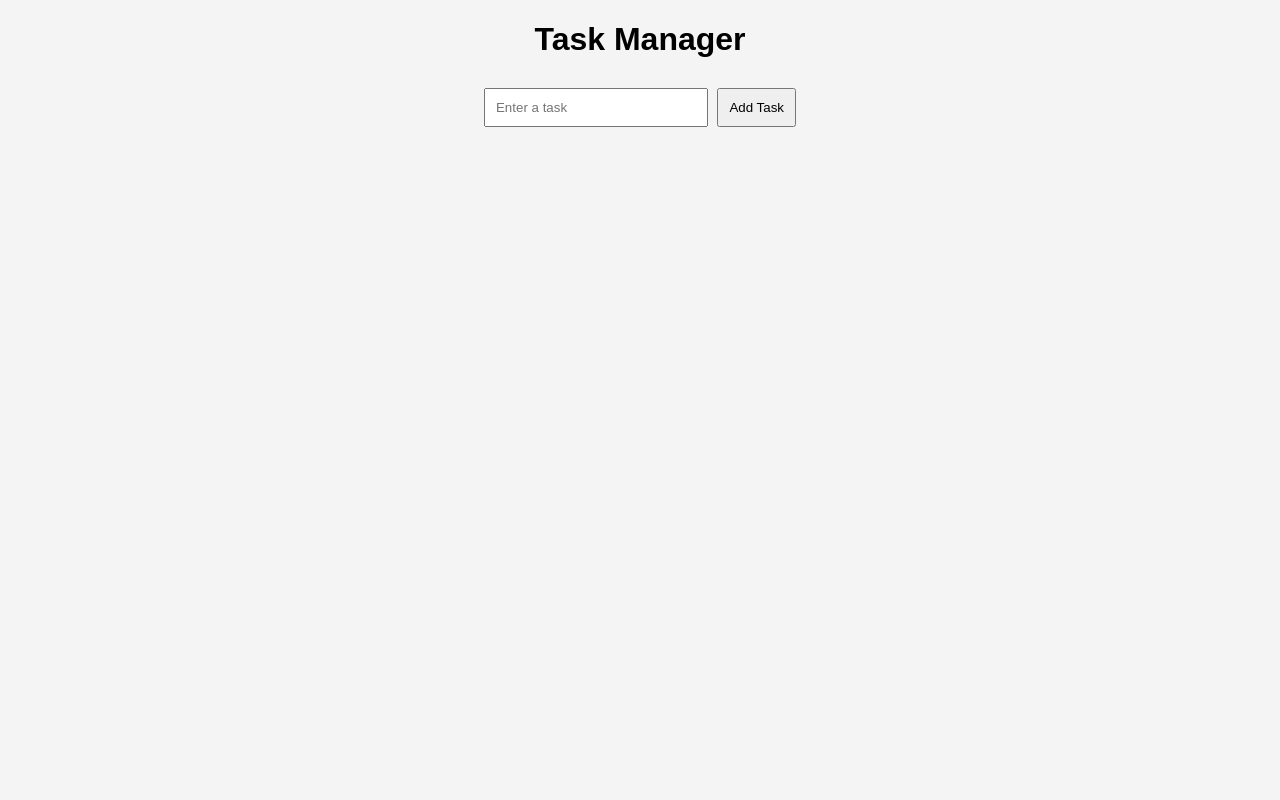
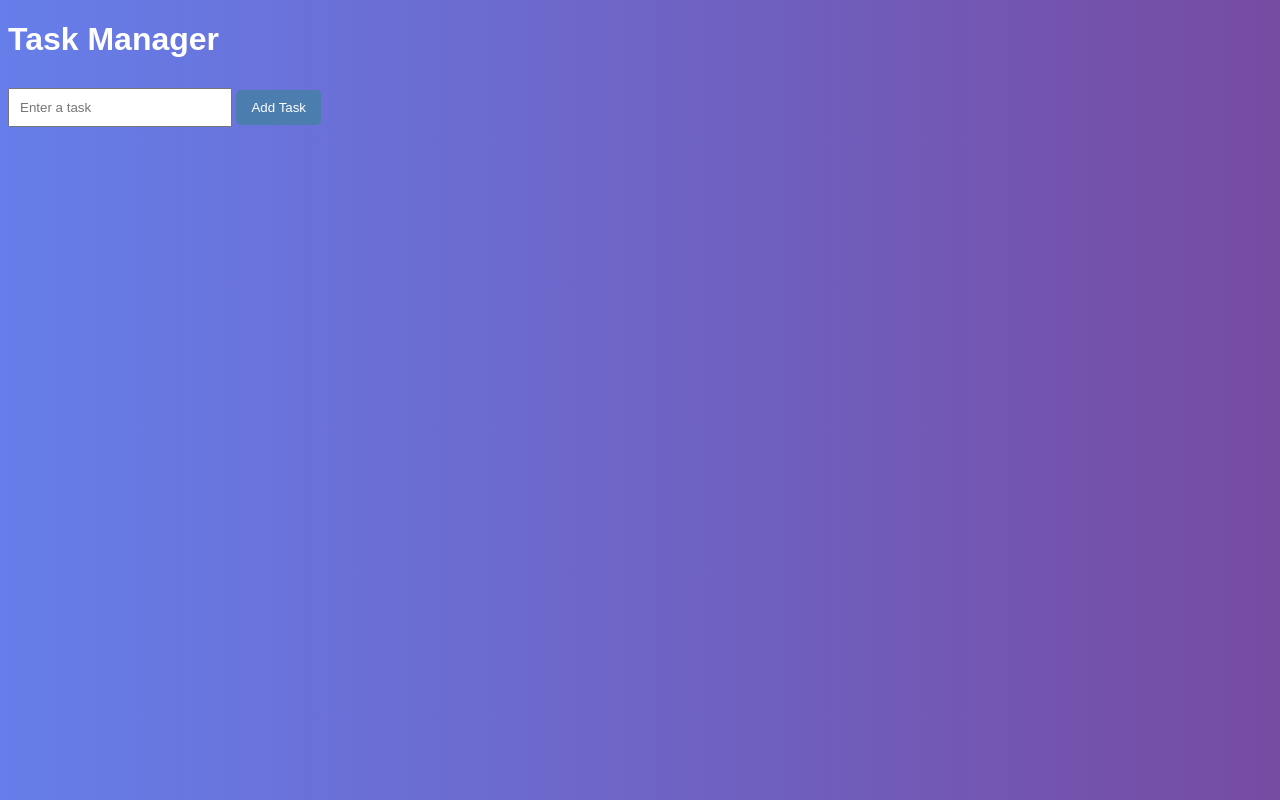
Before and after one commit to beatrizmaslikova-ctrl/git, a plain HTML site: page index.html in a window 1280 px wide. Drawn offline with Linux system fonts and the light colour scheme.

Commit message:
styles for body and button

```diff
--- a/style.css
+++ b/style.css
@@ -1,7 +1,7 @@
 body {
     font-family: Arial;
-    text-align: center;
-    background-color: #f4f4f4;
+    background: linear-gradient(to right, #667eea, #764ba2);
+    color: white;
 }
 
 .container {
@@ -14,9 +14,16 @@ input {
 }
 
 button {
-    padding: 10px;
-    margin-left: 5px;
+    padding: 10px 15px;
+    border: none;
+    background-color: #4c7daf;
+    color: white;
+    border-radius: 5px;
     cursor: pointer;
+}
+
+button:hover {
+    background-color: #455ca0;
 }
 
 li {
```
